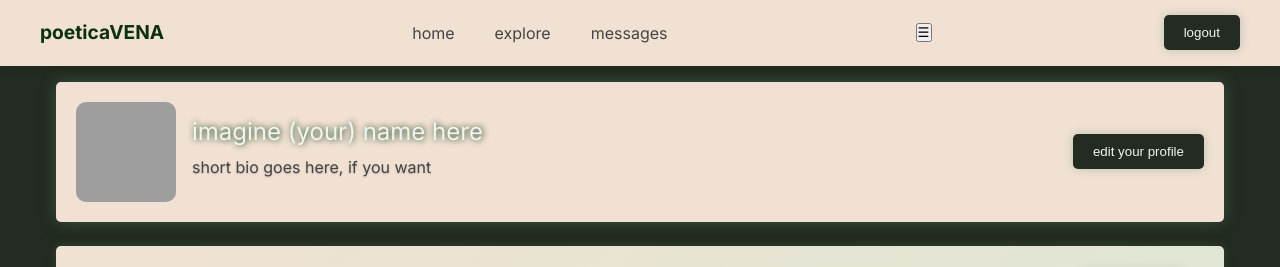
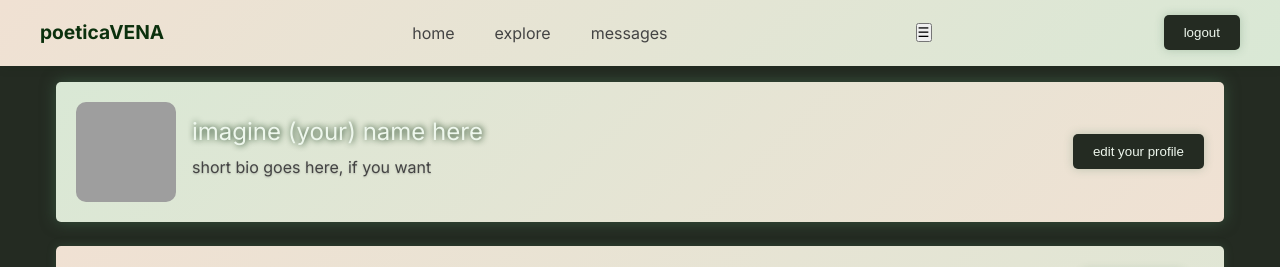
Before and after one commit to elis-elis/clone-instagram-project, a website: page index.html in a window 1280 px wide. Shown: the top 267 px of the page. Drawn offline with Linux system fonts and the light colour scheme; grey boxes are pictures that could not be loaded.

Commit message:
style(profile-header.css, navigation.css): added linear-gradient

```diff
--- a/css/blocks/navigation.css
+++ b/css/blocks/navigation.css
@@ -1,7 +1,7 @@
 /* Navigation component */
 
 .navigation {
-    background-color: #f0e1d3;
+    background: linear-gradient(135deg, #f0e1d3 0%, #d9e8d5 100%);
     padding: 0.8rem 1rem;
     position: sticky;
     top: 0;
--- a/css/blocks/profile-header.css
+++ b/css/blocks/profile-header.css
@@ -4,7 +4,7 @@
     align-items: center;
     gap: 1rem;
     margin-bottom: 1.5rem;
-    background-color: #f0e1d3;
+    background: linear-gradient(135deg, #d9e8d5 0%, #f0e1d3 100%);
     padding: 15px;
     box-shadow: 0 0 15px rgba(74, 124, 89, 0.5);
     border-radius: 5px;
```
